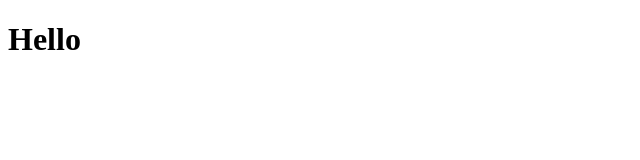
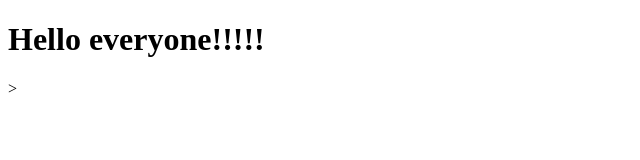
Before and after one commit to keaira33/coursera, a plain HTML site: page site/index.html in a window 1280 px wide. Shown: the whole page, without its empty margins (0-640 px from the left). Drawn offline with Linux system fonts and the light colour scheme.

Commit message:
A little change

```diff
--- a/site/index.html
+++ b/site/index.html
@@ -4,6 +4,6 @@
 	<title>Hello!!!!</title>
 </head>
 <body>
-<h1>Hello
+<h1>Hello everyone!!!!!</h1>>
 </body>
 </html>
```
